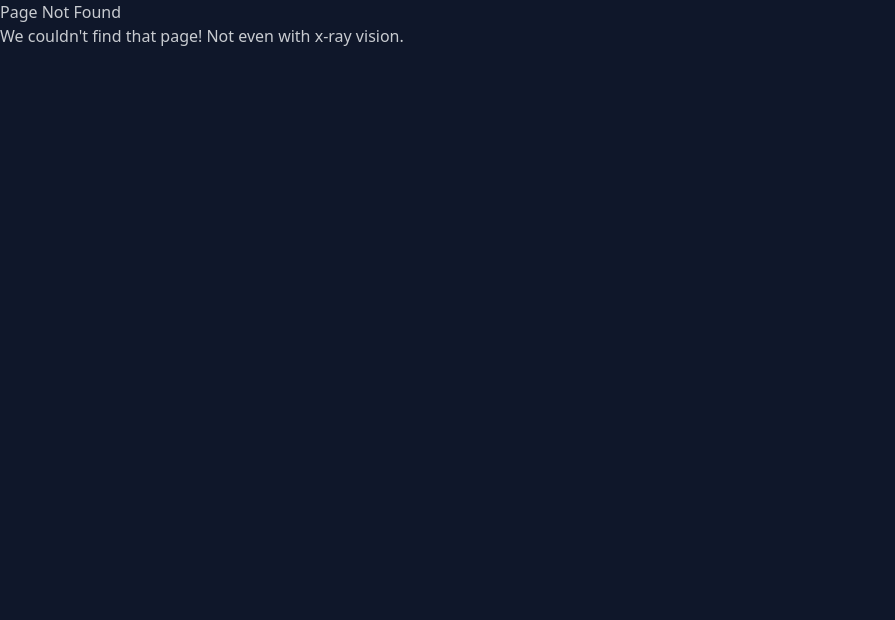
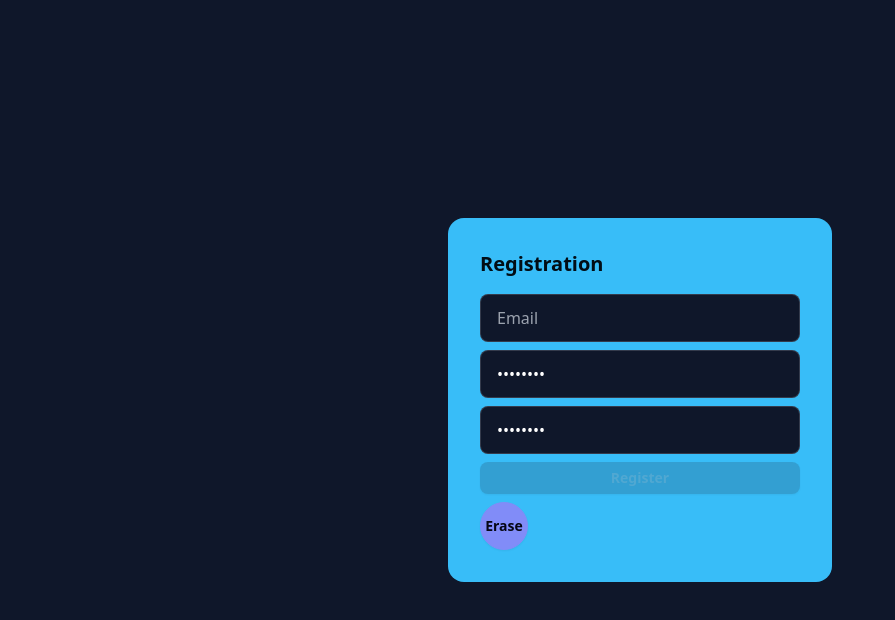
Before and after one commit to musarratChowdhury/financemanagerAngular17, an Angular app: page /register in a window 1280 px wide. Before the commit this address had no page. Shown: the top 620 px of the page, without its empty margins (0-895 px from the left). Built offline with nearby package versions, Linux system fonts and the light colour scheme.

Commit message:
update with child route fix

```diff
--- a/src/app/app.component.ts
+++ b/src/app/app.component.ts
@@ -1,10 +1,11 @@
+import { CommonModule } from '@angular/common';
 import { Component } from '@angular/core';
-import { RouterOutlet } from '@angular/router';
+import { RouterLink, RouterLinkActive, RouterOutlet } from '@angular/router';
 
 @Component({
   selector: 'app-root',
   standalone: true,
-  imports: [RouterOutlet],
+  imports: [CommonModule, RouterOutlet, RouterLink, RouterLinkActive],
   templateUrl: './app.component.html',
   styleUrl: './app.component.css',
 })
--- a/src/app/pages/layout/layout.component.html
+++ b/src/app/pages/layout/layout.component.html
@@ -14,3 +14,5 @@
     >expense-category</a
   >
 </nav>
+
+<router-outlet></router-outlet>
--- a/src/app/pages/layout/layout.component.ts
+++ b/src/app/pages/layout/layout.component.ts
@@ -1,10 +1,10 @@
 import { Component } from '@angular/core';
-import { RouterLinkActive } from '@angular/router';
+import { RouterLink, RouterLinkActive, RouterOutlet } from '@angular/router';
 
 @Component({
   selector: 'app-layout',
   standalone: true,
-  imports: [RouterLinkActive],
+  imports: [RouterOutlet, RouterLink, RouterLinkActive],
   templateUrl: './layout.component.html',
   styleUrl: './layout.component.css',
 })
--- a/src/app/pages/register/register.component.html
+++ b/src/app/pages/register/register.component.html
@@ -14,7 +14,27 @@
           placeholder="Password"
         />
       </label>
-      <button type="submit" class="btn btn-sm btn-info">Submit</button>
+      <label class="input input-bordered flex items-center gap-2">
+        <input
+          type="password"
+          class="grow text-white"
+          value="password"
+          placeholder="Password"
+        />
+      </label>
+      <button
+        type="submit"
+        [disabled]="isFormValid"
+        [attr.data-magicNumber]="magicNumber"
+        class="btn btn-sm btn-info"
+      >
+        Register
+      </button>
+      @if(isAdmin){
+      <button (click)="createUser($event)" class="btn btn-circle btn-secondary">
+        Erase
+      </button>
+      }
     </div>
   </div>
 </div>
--- a/src/app/pages/register/register.component.ts
+++ b/src/app/pages/register/register.component.ts
@@ -9,6 +9,9 @@ import { FormBuilder, ReactiveFormsModule, Validators } from '@angular/forms';
   styleUrl: './register.component.css',
 })
 export class RegisterComponent {
+  isFormValid = true;
+  magicNumber = 100;
+  isAdmin = true;
   /**
    *
    */
@@ -21,4 +24,8 @@ export class RegisterComponent {
   });
 
   proceedRegister() {}
+
+  createUser(e: Event) {
+    console.log(e.target);
+  }
 }
```
Also changed, not shown: src/app/app.routes.ts (+12 -6 lines), src/app/pages/layout/dashboard/dashboard.component.css (added), src/app/pages/layout/dashboard/dashboard.component.html (renamed from src/app/pages/dashboard/dashboard.component.html), src/app/pages/layout/dashboard/dashboard.component.ts (renamed from src/app/pages/dashboard/dashboard.component.ts), src/app/pages/layout/expense-category/expense-category.component.css (added), src/app/pages/layout/expense-category/expense-category.component.html (renamed from src/app/pages/expense-category/expense-category.component.html), src/app/pages/layout/expense-category/expense-category.component.ts (renamed from src/app/pages/expense-category/expense-category.component.ts).
